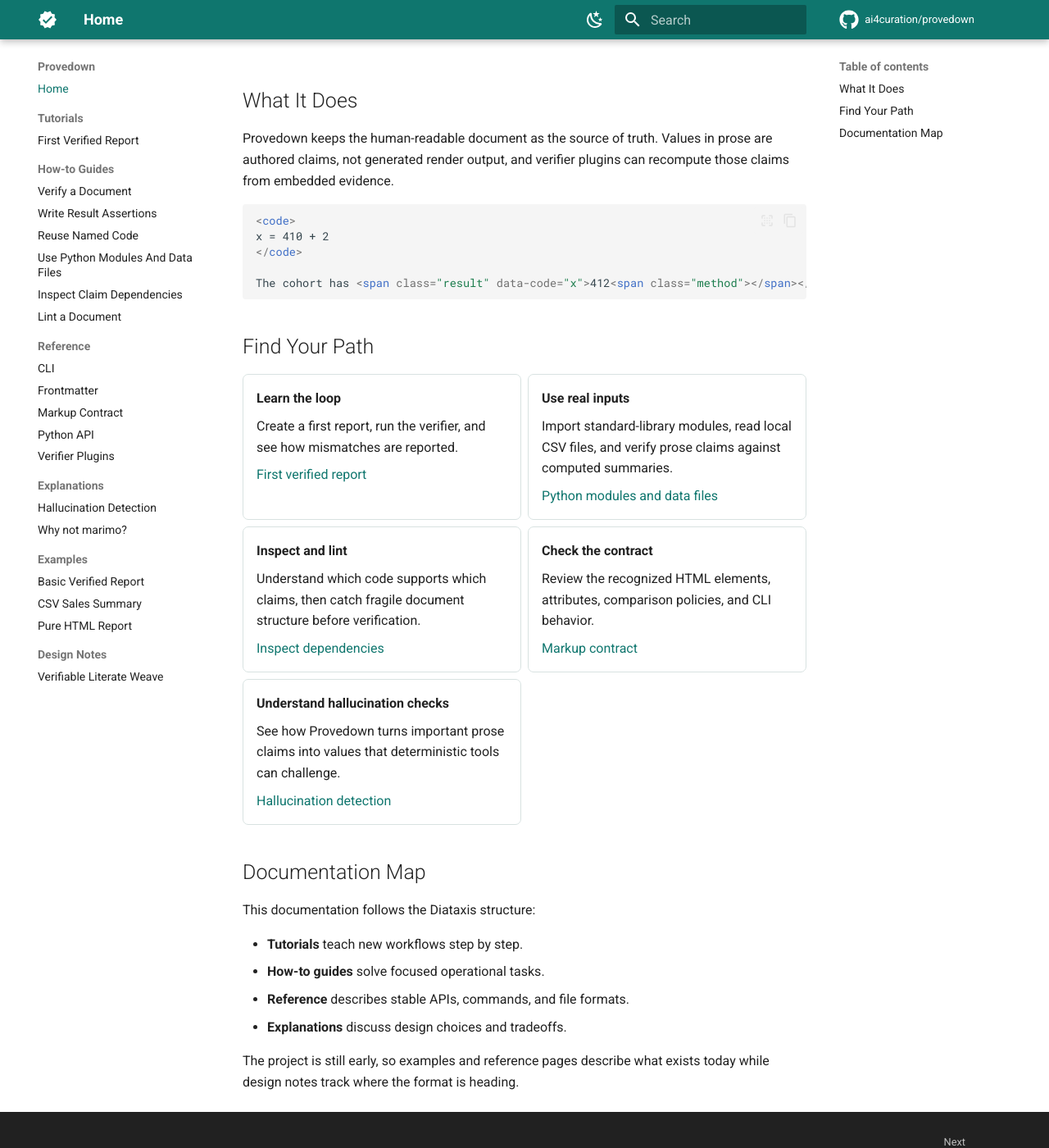
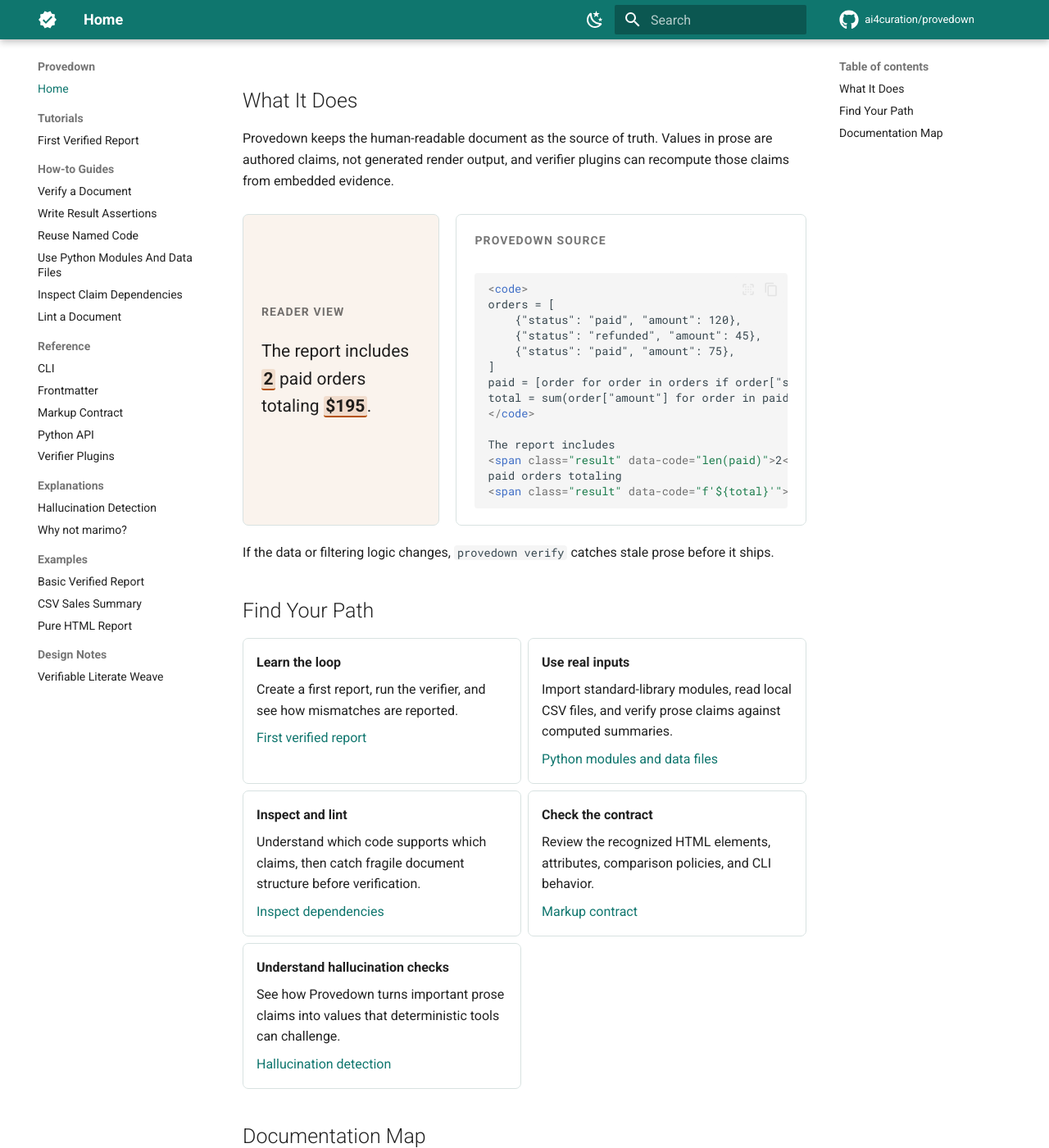
Before and after one commit to ai4curation/provedown, an MkDocs documentation site: the page built from docs/index.md, in a window 1280 px wide and 1400 px high, scrolled down 394 px. Shown: the whole window at 82% size. Built offline with MkDocs 1.6.1 and Material for MkDocs 9.7.7, drawn with Linux system fonts in a browser that asks for light colours; comment, search, counter and statistics services are not loaded.

Commit message:
Make homepage example concrete

````diff
--- a/docs/index.md
+++ b/docs/index.md
@@ -17,13 +17,43 @@
 prose are authored claims, not generated render output, and verifier plugins can
 recompute those claims from embedded evidence.
 
+<div class="pd-proof-pair" data-provedown-ignore="true" markdown>
+
+<div class="pd-proof-panel pd-proof-reader" markdown>
+
+<p class="pd-proof-label">Reader view</p>
+
+The report includes **2** paid orders totaling **$195**.
+
+</div>
+
+<div class="pd-proof-panel pd-proof-source" markdown>
+
+<p class="pd-proof-label">Provedown source</p>
+
 ```html
 <code>
-x = 410 + 2
+orders = [
+    {"status": "paid", "amount": 120},
+    {"status": "refunded", "amount": 45},
+    {"status": "paid", "amount": 75},
+]
+paid = [order for order in orders if order["status"] == "paid"]
+total = sum(order["amount"] for order in paid)
 </code>
 
-The cohort has <span class="result" data-code="x">412<span class="method"></span></span> samples.
+The report includes
+<span class="result" data-code="len(paid)">2<span class="method"></span></span>
+paid orders totaling
+<span class="result" data-code="f'${total}'">$195<span class="method"></span></span>.
 ```
+
+</div>
+
+</div>
+
+If the data or filtering logic changes, `provedown verify` catches stale prose
+before it ships.
 
 ## Find Your Path
 
--- a/docs/stylesheets/extra.css
+++ b/docs/stylesheets/extra.css
@@ -66,6 +66,59 @@
   border-radius: 0.2rem;
 }
 
+.pd-proof-pair {
+  display: grid;
+  gap: 1rem;
+  grid-template-columns: minmax(0, 0.72fr) minmax(0, 1.28fr);
+  margin: 1.4rem 0 1rem;
+}
+
+.pd-proof-panel {
+  border: 1px solid var(--pd-border);
+  border-radius: 0.35rem;
+  min-width: 0;
+  padding: 1rem 1.1rem;
+}
+
+.pd-proof-reader {
+  align-content: center;
+  background: color-mix(in srgb, var(--md-accent-fg-color) 7%, transparent);
+  font-size: 1.05rem;
+}
+
+.pd-proof-label {
+  color: var(--md-default-fg-color--light);
+  font-size: 0.7rem;
+  font-weight: 700;
+  letter-spacing: 0.08em;
+  margin: 0 0 0.6rem;
+  text-transform: uppercase;
+}
+
+.pd-proof-reader strong {
+  background: color-mix(in srgb, var(--md-accent-fg-color) 14%, transparent);
+  border-bottom: 2px solid var(--md-accent-fg-color);
+  border-radius: 0.15rem;
+  padding: 0 0.12rem;
+}
+
+.pd-proof-source .highlight,
+.pd-proof-source .highlighttable {
+  margin: 0;
+  max-width: 100%;
+  overflow-x: auto;
+}
+
+.pd-proof-source .highlight pre {
+  margin-bottom: 0;
+}
+
+@media screen and (max-width: 48rem) {
+  .pd-proof-pair {
+    grid-template-columns: 1fr;
+  }
+}
+
 .pd-rendered-provedown {
   border: 1px solid var(--pd-border);
   border-radius: 0.35rem;
````
